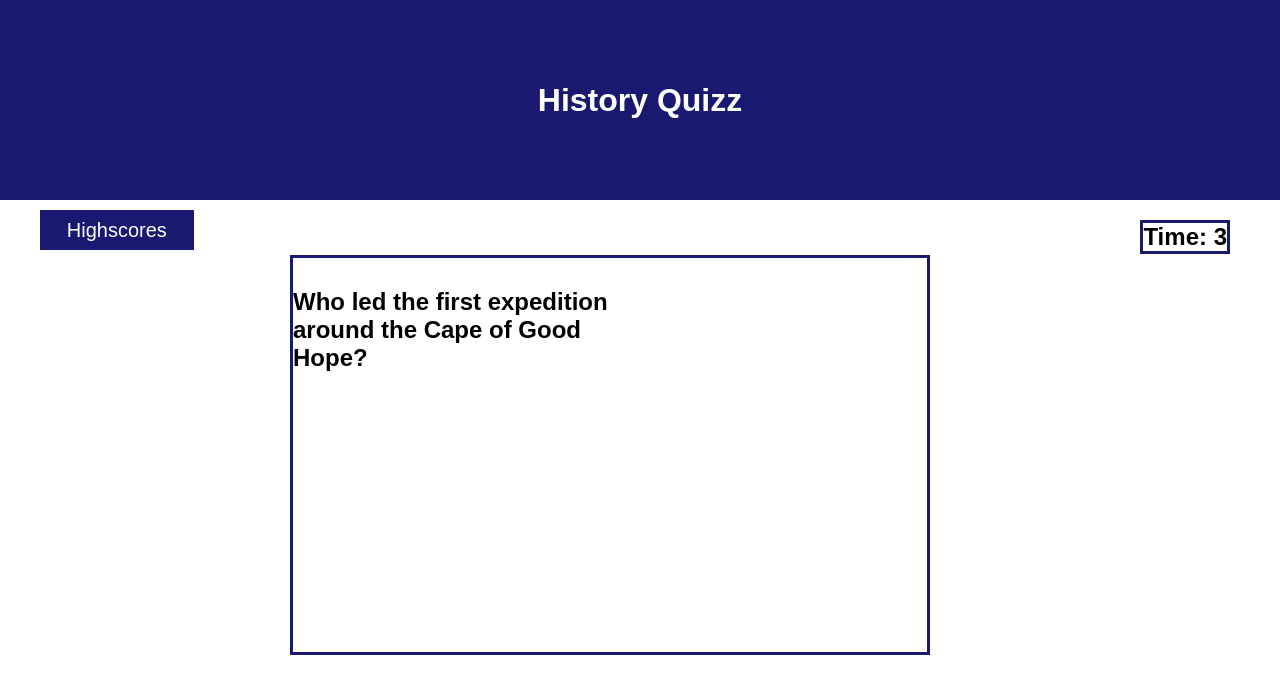
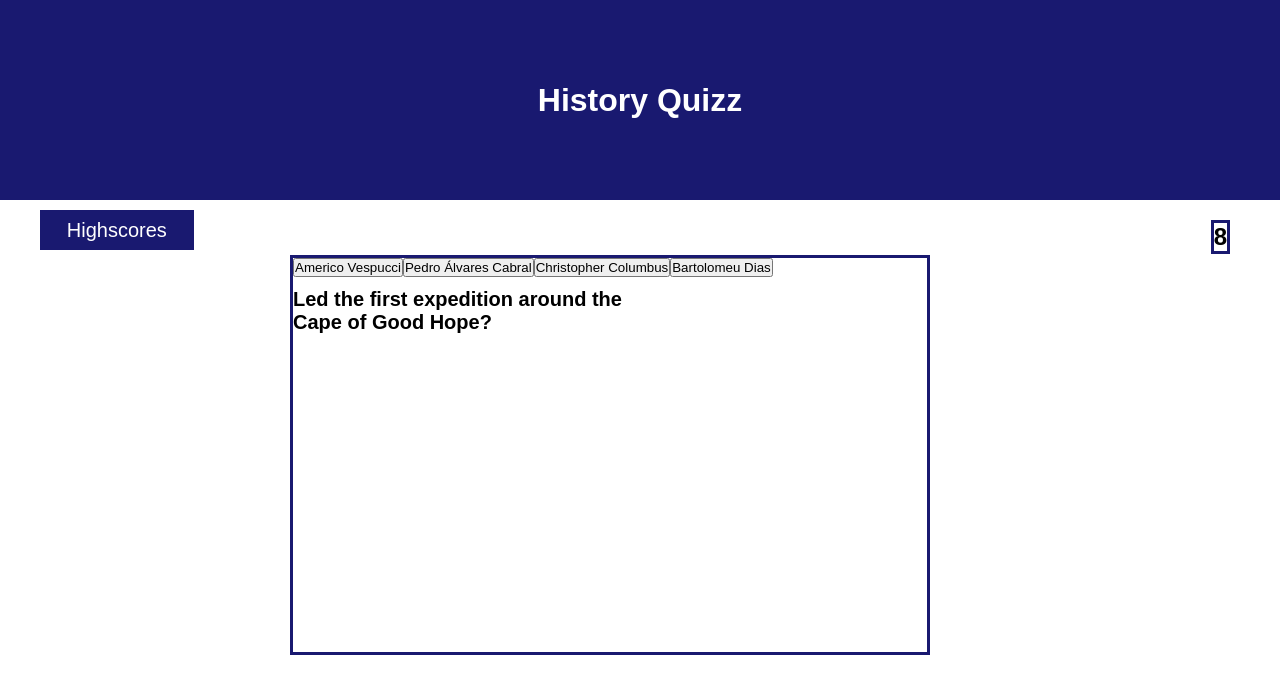
Before and after one commit to Eduadomtz/Code-Quiz, a plain HTML site: page index.html in a window 1280 px wide. Both pictures are taken after a click on the button "Start". Drawn offline with Linux system fonts and the light colour scheme.

Commit message:
Updating script

```diff
--- a/assets/script.js
+++ b/assets/script.js
@@ -1,18 +1,18 @@
-var time = document.querySelector(".countdown");
+var countdown = document.querySelector(".countdown");
 var startQuizz = document.querySelector(".startQuizz");
 var highScores = document.querySelector(".score");
 var theQuestions = document.querySelector(".questions");
-var answers = document.querySelector("answerButtons");
-var ulList = document.querySelectorAll("ul");
-var currentQuestion = 0;
-var timeLeft = 0;
+var theAnswers = document.querySelector(".answers");
 
+var timeLeft = 10;
 var score = 0;
+var currentQuestion = -1;
+var mistakes= 5;
+var correct;
 
-var pollIndex = 0;
 var poll = [
     {
-    question: "Who led the first expedition around the Cape of Good Hope?",
+    question: "Led the first expedition around the Cape of Good Hope?",
     options: ["Americo Vespucci", "Pedro Álvares Cabral", "Christopher Columbus", "Bartolomeu Dias"],
     answer: "Bartolomeu Dias"
 },{
@@ -33,31 +33,40 @@ var poll = [
 startQuizz.addEventListener('click', startGame)
 
 function startGame (){
-    timeLeft = 5;
+
     var timeInterval = setInterval(function () {
         timeLeft--;
-        document.getElementById("timeLeft").innerHTML = timeLeft;
+        countdown.innerHTML = timeLeft;
         if (timeLeft === 0 || currentQuestion === poll.length) {
             clearInterval(timeInterval);
             gameOver ()
         }
     },1000);
-    nextQuestion ();
+    questions();
     startQuizz.style.display = 'none';
+}
+
+function questions (){
+    currentQuestion++;
+
+    theQuestions.innerHTML = poll[currentQuestion].question;
+    correct = poll[currentQuestion].answer
+    theAnswers.innerHTML = "";
+
+
+    var choices = poll[currentQuestion].options;
+
+    for (var i = 0; i < choices.length; i++) {
+        var next = document.createElement("button");
+
+        next.innerHTML = choices[i]
+        answerBtn = theAnswers.append(next);
+    }
 }
 
 
 
-function nextQuestion () {
-    appearQuestion(poll[currentQuestion]);
-
-}
-
-function appearQuestion (question){
-    theQuestions.innerText = question.question;
-}
-
-function answerSelection (){
+function answers () {
 
 }
 
--- a/assets/style.css
+++ b/assets/style.css
@@ -95,23 +95,6 @@ h1 {
 .questions {
     position: absolute;
     top: 30px;
-    right: 280px
+    right: 280px;
+    font-size: 20px;
 }
-
-.list {
-    display: flex;
-    flex-direction: column;
-   position: absolute;
-   bottom: 75px;
-    right: 95px;
-
-}
-
-/*
-.answerButtons {
-    padding: 10px;
-    margin: 10px 0;
-    width: 500px;
-    margin-left: 0;
-    border: 3px solid var(--blue);
-}
--- a/index.html
+++ b/index.html
@@ -22,16 +22,11 @@
             <h2 class="countdown">Time: <span id="timeLeft">0</span></h2>
         </section>
         <section class = "quizz">
-            <h2 class = "questions"></h2>
-            <ul class = "list">
-                <div class =answerButtons>
-                    <ul></ul>
-                    <ul></ul>
-                    <ul></ul>
-                    <ul></ul>
-                </div>
-
-            </ul>
+            <div>
+                <h2 class = "questions"></h2>
+                <div class = "answers"></div>
+                <p class = "message"></p>
+            </div>
             <button class = "startQuizz">Start</button>
 
         </section>
```
